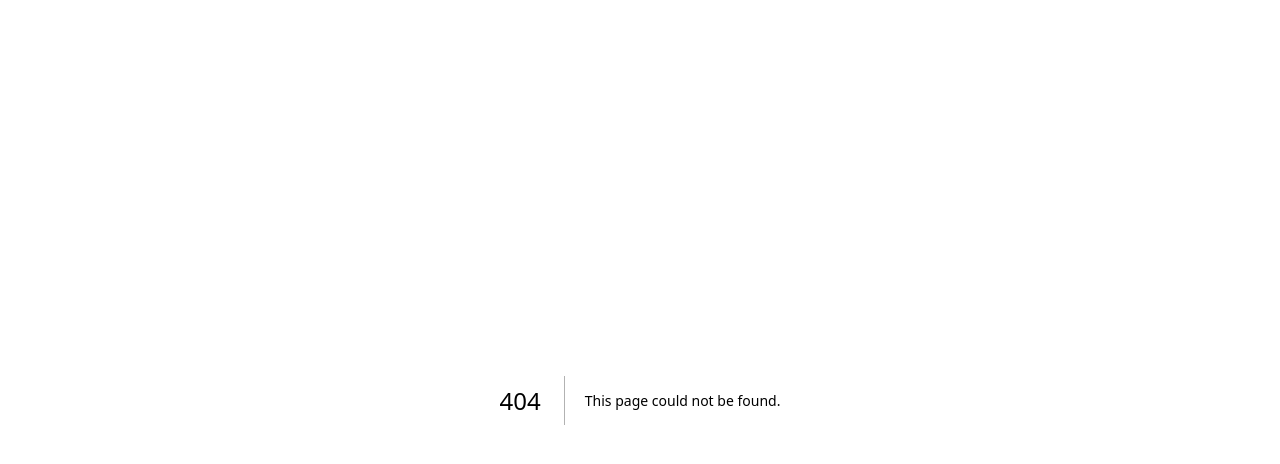
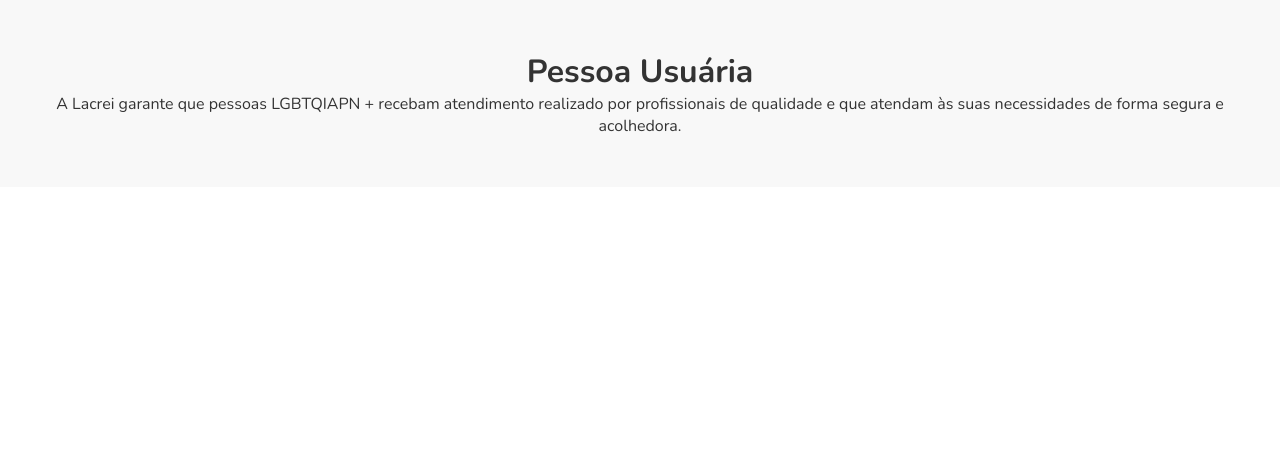
Before and after one commit to DayArnaud/med-system, a Next.js app: page /professional in a window 1280 px wide. Before the commit this address had no page. Shown: the top 464 px of the page. Built offline with nearby package versions, Linux system fonts and the light colour scheme.

Commit message:
Gerando a estrutura de pastas

```diff
--- a/src/app/layout.tsx
+++ b/src/app/layout.tsx
@@ -1,19 +1,15 @@
-import type { Metadata } from "next";
 import "./globals.css";
+import NavBar from "@/components/Navbar";
+import Footer from "@/components/Footer";
 
-export const metadata: Metadata = {
-  title: "Create Next App",
-  description: "Generated by create next app",
+const Layout = ({ children }: { children: React.ReactNode }) => {
+  return (
+    <>
+      <NavBar />
+      {children}
+      <Footer />
+    </>
+  );
 };
 
-export default function RootLayout({
-  children,
-}: {
-  children: React.ReactNode;
-}) {
-  return (
-    <html lang="en">
-      <body>{children}</body>
-    </html>
-  );
-}
+export default Layout;
--- /dev/null
+++ b/src/components/Footer.tsx
@@ -0,0 +1,8 @@
+import React from "react";
+import { styled } from "styled-components";
+
+const Footer = () => {
+  return <div></div>;
+};
+
+export default Footer;
--- /dev/null
+++ b/src/components/HeroSection.tsx
@@ -0,0 +1,32 @@
+import React from "react";
+import { styled } from "styled-components";
+
+interface HeroSectionProps {
+  title: string;
+  description: string;
+}
+
+const HeroContainer = styled.div`
+  text-align: center;
+  padding: 50px;
+  background-color: #f8f8f8;
+`;
+
+const Title = styled.h1`
+  color: #333;
+`;
+
+const Description = styled.p`
+  color: #333;
+`;
+
+const HeroSection: React.FC<HeroSectionProps> = ({ title, description }) => {
+  return (
+    <HeroContainer>
+      <Title>{title}</Title>
+      <Description>{description}</Description>
+    </HeroContainer>
+  );
+};
+
+export default HeroSection;
--- /dev/null
+++ b/src/components/Navbar.tsx
@@ -0,0 +1,8 @@
+import React from "react";
+import { styled } from "styled-components";
+
+const NavBar = () => {
+  return <div></div>;
+};
+
+export default NavBar;
--- /dev/null
+++ b/src/pages/professional.tsx
@@ -0,0 +1,16 @@
+import React from "react";
+import Layout from "@/app/layout";
+import HeroSection from "@/components/HeroSection";
+
+const professional = () => {
+  return (
+    <Layout>
+      <HeroSection
+        title="Pessoa Usuária"
+        description="A Lacrei garante que pessoas LGBTQIAPN + recebam atendimento realizado por profissionais de qualidade e que atendam às suas necessidades de forma segura e acolhedora."
+      />
+    </Layout>
+  );
+};
+
+export default professional;
```
Also changed, not shown: src/app/page.tsx (deleted, +0 -7 lines), src/components/Button.tsx (added, +8 -0 lines), src/components/InformationBlock.tsx (added, +8 -0 lines), src/pages/index.tsx (added, +17 -0 lines), src/pages/user.tsx (added, +16 -0 lines).
